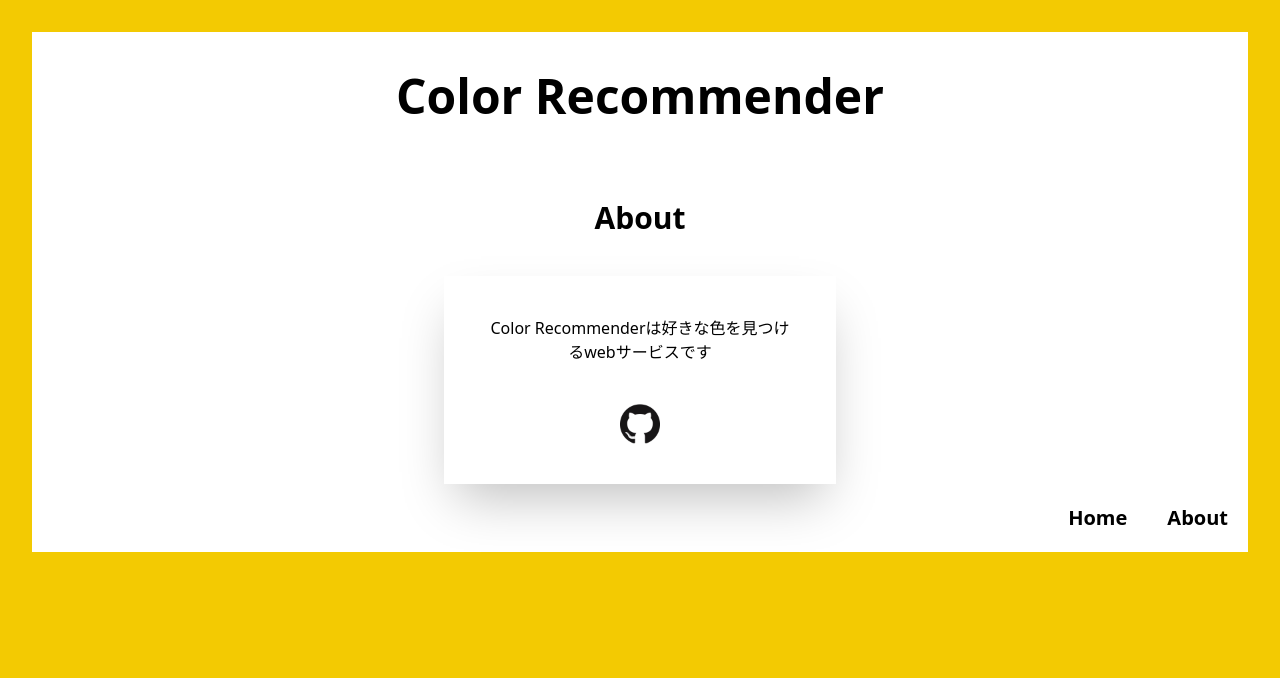
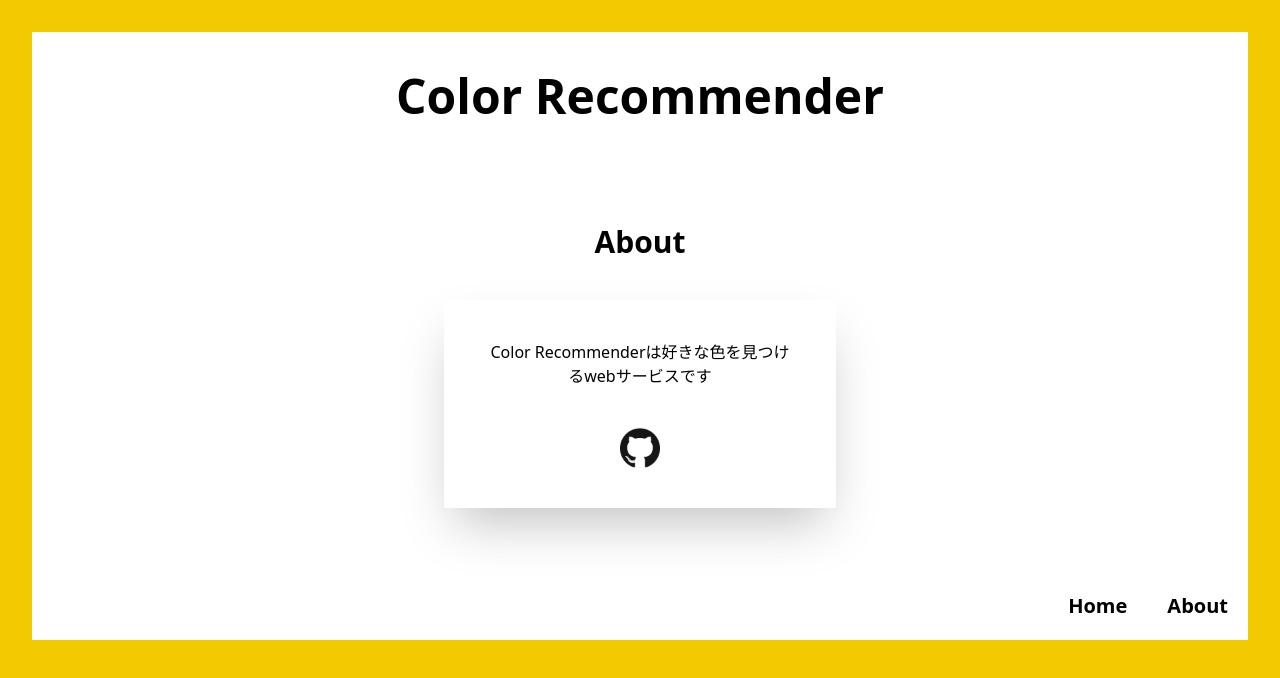
Before and after one commit to miso-devel/favorite-color-recommend, a React (Create React App) app: page /about in a window 1280 px wide. Shown: the top 678 px of the page. Built offline with nearby package versions, Linux system fonts and the light colour scheme.

Commit message:
add memo && fix about view

```diff
--- a/src/components/About.tsx
+++ b/src/components/About.tsx
@@ -1,7 +1,8 @@
 import '../assets/About.css'
 export const About = () => {
+    console.log('about')
     return (
-        <div>
+        <div className="my-16 lg:mx-0 md:mx-16 sm:mx-3">
             <p className=" text-3xl font-bold my-10">About</p>
             <div className="grid grid-cols-1 lg:grid-cols-3 gap-5">
                 <div className=" p-10 shadow-2xl lg:col-start-2">
--- a/src/components/Footer.tsx
+++ b/src/components/Footer.tsx
@@ -1,5 +1,7 @@
 import { Link } from 'react-router-dom'
-export const Footer = () => {
+import { memo } from 'react'
+// eslint-disable-next-line react/display-name
+export const Footer = memo(() => {
     return (
         <div className=" py-5 text-right">
             <div>
@@ -12,4 +14,4 @@ export const Footer = () => {
             </div>
         </div>
     )
-}
+})
```
